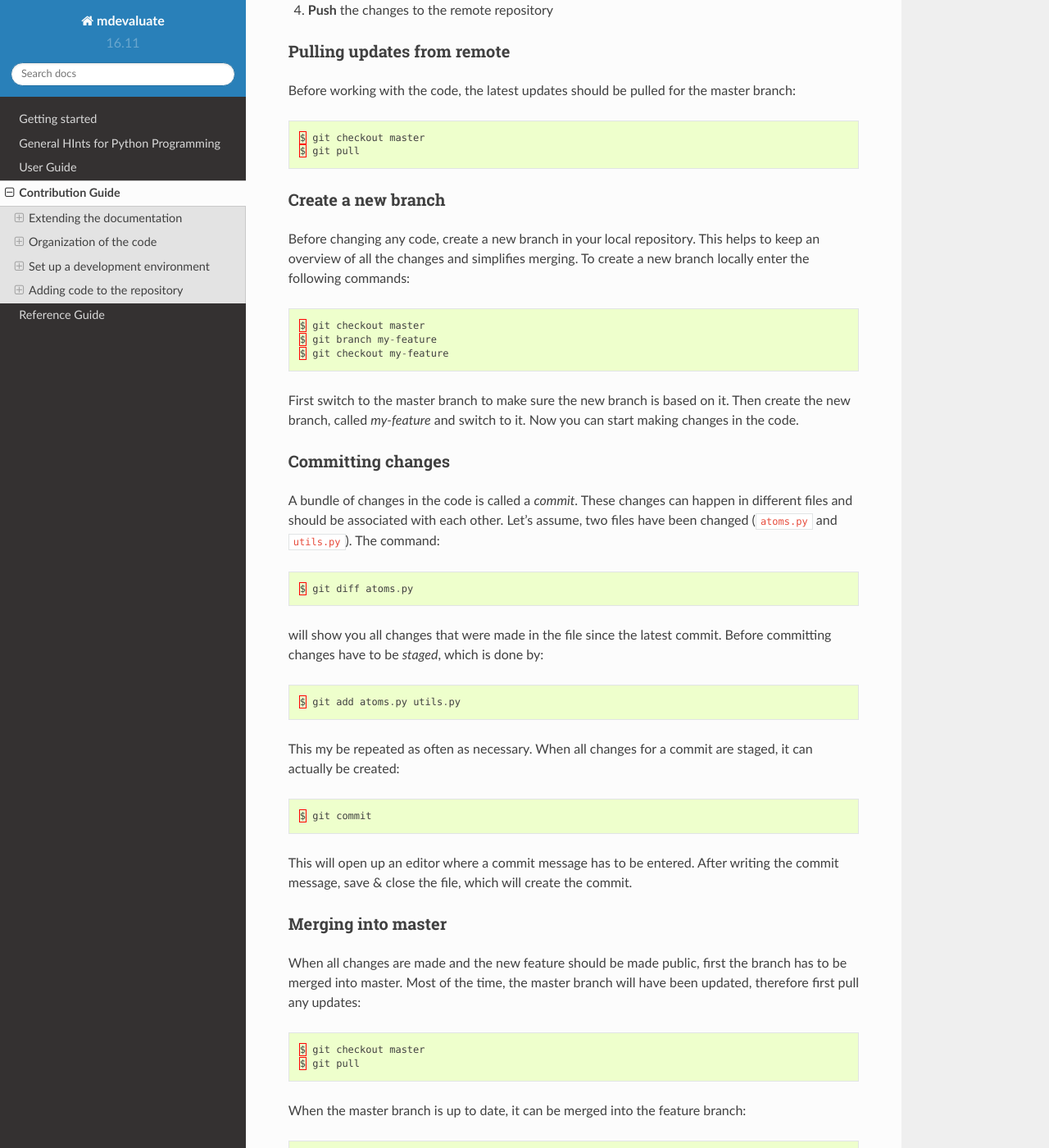
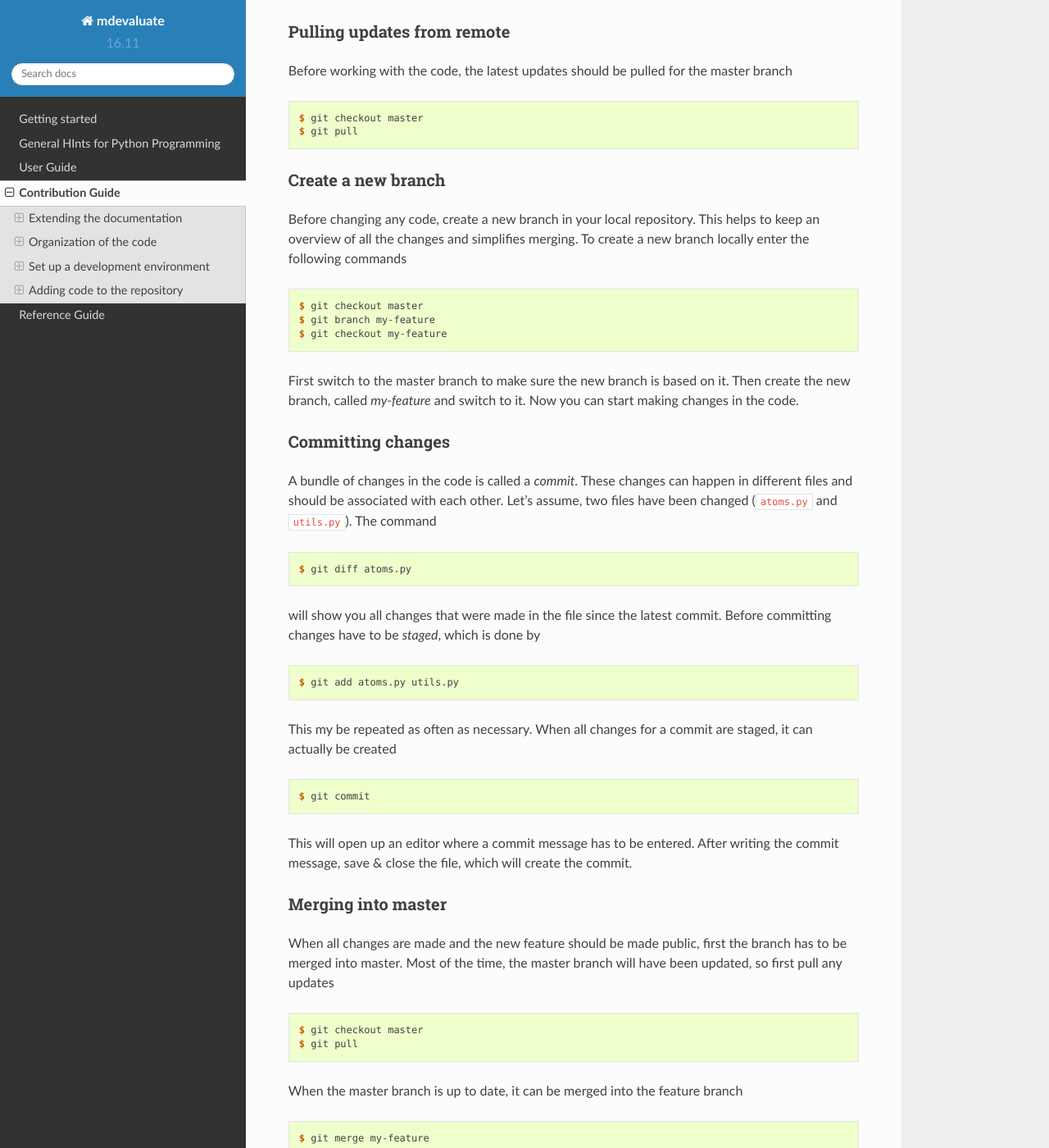
Before and after one commit to mdevaluate/mdevaluate, a Sphinx documentation site: the page built from doc/contribution.rst, in a window 1280 px wide and 1400 px high, scrolled down 3333 px. Shown: the whole window at 82% size. Built offline with Sphinx 7.4.7 and the Read the Docs theme 2.0.0, drawn with Linux system fonts in a browser that asks for light colours; pages that are not in the unit, such as notebooks, are missing from menus; some of the changed text lies outside the part shown.

Commit message:
Work on contribution guide.

```diff
--- a/doc/contribution.rst
+++ b/doc/contribution.rst
@@ -123,14 +123,14 @@ Set up a development environment
 
 The code is hosted in the groups git server https://chaos3.fkp.physik.tu-darmstadt.de,
 use your credentials of the institutes computers for login.
-Authentication has to be done through SSH-Keys, therefore first add the SSH Key of
+Authentication has to be done through SSH-Keys, first add the SSH Key of
 your development machine to your account.
 
 1. Copy the public key from the file ``~/.ssh/id_rsa.pub``
 2. Add it to your account at https://chaos3.fkp.physik.tu-darmstadt.de/settings/panel/ssh/
 3. Clone the repository
 
-::
+.. code-block:: console
 
   $ git clone ssh://vcs@chaos3.fkp.physik.tu-darmstadt.de/diffusion/MDE/mdevaluate.git
 
@@ -158,7 +158,9 @@ A standard work flow to submit new code is the following
 Pulling updates from remote
 ---------------------------
 
-Before working with the code, the latest updates should be pulled for the master branch::
+Before working with the code, the latest updates should be pulled for the master branch
+
+.. code-block:: console
 
   $ git checkout master
   $ git pull
@@ -168,7 +170,9 @@ Create a new branch
 
 Before changing any code, create a new branch in your local repository.
 This helps to keep an overview of all the changes and simplifies merging.
-To create a new branch locally enter the following commands::
+To create a new branch locally enter the following commands
+
+.. code-block:: console
 
   $ git checkout master
   $ git branch my-feature
@@ -184,17 +188,23 @@ Committing changes
 A bundle of changes in the code is called a *commit*.
 These changes can happen in different files and should be associated with each other.
 Let's assume, two files have been changed (``atoms.py`` and ``utils.py``).
-The command::
+The command
+
+.. code-block:: console
 
   $ git diff atoms.py
 
 will show you all changes that were made in the file since the latest commit.
-Before committing changes have to be *staged*, which is done by::
+Before committing changes have to be *staged*, which is done by
+
+.. code-block:: console
 
   $ git add atoms.py utils.py
 
 This my be repeated as often as necessary.
-When all changes for a commit are staged, it can actually be created::
+When all changes for a commit are staged, it can actually be created
+
+.. code-block:: console
 
   $ git commit
 
@@ -205,12 +215,16 @@ Merging into master
 -------------------
 
 When all changes are made and the new feature should be made public, first the branch has to be merged into master.
-Most of the time, the master branch will have been updated, therefore first pull any updates::
+Most of the time, the master branch will have been updated, so first pull any updates
+
+.. code-block:: console
 
   $ git checkout master
   $ git pull
 
-When the master branch is up to date, it can be merged into the feature branch::
+When the master branch is up to date, it can be merged into the feature branch
+
+.. code-block:: console
 
   $ git merge my-feature
 
@@ -220,7 +234,9 @@ Git tells you which files have conflicts and asks you to resolve these.
 The respective lines will be marked with conflict-resolution markers in the files.
 The most basic way of resolving a conflict is by editing these files and choosing the appropriate version of the code.
 See the `git documentation <https://git-scm.com/book/en/v2/Git-Branching-Basic-Branching-and-Merging#Basic-Merge-Conflicts>`_ for an explanation.
-After resolving the conflict, the files need to be staged and the merge has to be committed::
+After resolving the conflict, the files need to be staged and the merge has to be committed
+
+.. code-block:: console
 
   $ git add utils.py
   $ git commit
@@ -230,7 +246,9 @@ The commit message will be generated automatically, indicating the merge.
 Push to remote
 --------------
 
-After merging the changes can be pushed to the remote::
+After merging the changes can be pushed to the remote
+
+.. code-block:: console
 
   $ git push
 
```
Also changed, not shown: other parts of doc/contribution.rst (+3 -3 lines).
